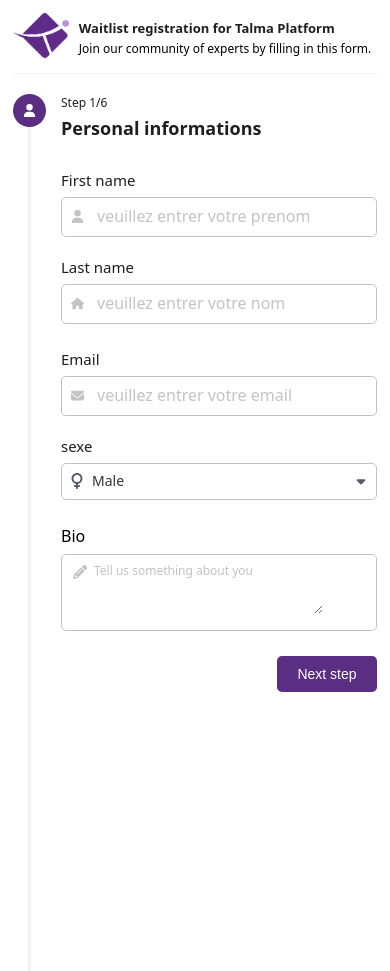
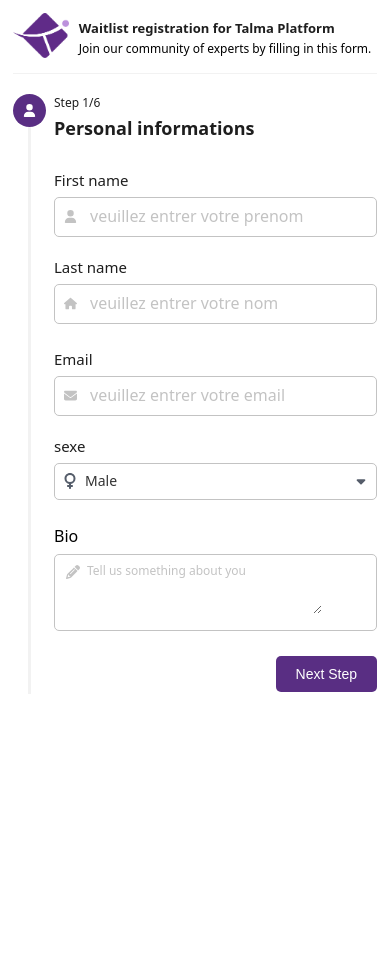
Before and after one commit to yann-fk-21/talma-form, a React (Create React App) app: page / in a window 390 px wide. After the commit the page ends 844 px from the top, so only its background shows below. Built offline with nearby package versions, Linux system fonts and the light colour scheme.

Commit message:
style: button change style

```diff
--- a/src/components/componentNotRetulables/mainLeft/mainLeft.css
+++ b/src/components/componentNotRetulables/mainLeft/mainLeft.css
@@ -21,6 +21,13 @@
 @media (max-width: 480px) {
   .check_circle {
     transform: translate3d(0, 20px, 0);
+  }
+  .main_left {
+    height: 100%;
+  }
+
+  .message_check_circle {
+    height: 100%;
   }
 }
 /***composant messages***/
@@ -60,7 +67,7 @@
   }
 
   .messages:after {
-    content: "";
+    content: '';
     position: absolute;
     border-top: 10px solid transparent;
     border-left: 10px solid #592e83;
@@ -95,11 +102,13 @@
     display: flex;
     flex-direction: column;
     gap: 0;
+    height: 100%;
   }
   .check_circle_img_span {
     display: flex;
     flex-direction: column;
-    gap: 0;
+    align-items: center;
+    height: 100%;
   }
   .circle-img {
     width: 13px;
@@ -124,8 +133,8 @@
   }
   .check_circle_span {
     border-left: 3px solid rgb(0, 0, 0, 0.05);
-    height: 100vh;
-    margin: auto;
+    height: 100%;
+    /* margin: auto; */
   }
   .circle-img-transition {
     transition: all 4s ease;
@@ -197,7 +206,7 @@
 
 /*****/
 /***composants icons***/
-/* Responsive laptop */
+/* Responsive smartphone */
 @media (max-width: 480px) {
   .check_icons {
     display: none;
--- a/src/components/componentNotRetulables/mainRight/MainRight1.jsx
+++ b/src/components/componentNotRetulables/mainRight/MainRight1.jsx
@@ -1,7 +1,7 @@
-import "./mainRight1.css";
-import { FontAwesomeIcon } from "@fortawesome/react-fontawesome";
+import './mainRight1.css';
+import { FontAwesomeIcon } from '@fortawesome/react-fontawesome';
 //import { InputLabel } from "../../componentsReutilisables/molecules/inputLabel/InputLabel" a revenir pour factoriser
-import { Select } from "../../repeatableComponents/atomes/select/Select";
+import { Select } from '../../repeatableComponents/atomes/select/Select';
 import {
   faHome,
   faUser,
@@ -9,14 +9,14 @@ import {
   faEnvelope,
   faCaretDown,
   faVenus,
-} from "@fortawesome/free-solid-svg-icons";
-import { useForm } from "react-hook-form";
-import { ButtonNext } from "../../repeatableComponents/atomes/button/ButtonNext";
-import { useState } from "react";
-import { HeaderMainRight } from "../../repeatableComponents/molecules/header/HeaderMainRight";
-import { useDataContext } from "../../../customHooks/useDataContext";
-import { dataSelectGender } from "../../../data/dataSelectGender";
-import { useInputState } from "../../../customHooks/useInputState";
+} from '@fortawesome/free-solid-svg-icons';
+import { useForm } from 'react-hook-form';
+import { ButtonNext } from '../../repeatableComponents/atomes/button/ButtonNext';
+import { useState } from 'react';
+import { HeaderMainRight } from '../../repeatableComponents/molecules/header/HeaderMainRight';
+import { useDataContext } from '../../../customHooks/useDataContext';
+import { dataSelectGender } from '../../../data/dataSelectGender';
+import { useInputState } from '../../../customHooks/useInputState';
 export const MainRight1 = ({ onSubmit }) => {
   const [isFocused, setIsFocused] = useState(false);
   const [hasValidInput, setHasValidInput] = useState(false);
@@ -78,9 +78,9 @@ export const MainRight1 = ({ onSubmit }) => {
               defaultValue={data.firstName}
               name="firstName"
               {...register(
-                "firstName",
+                'firstName',
                 {
-                  required: "Veuillez entrer votre prenom",
+                  required: 'Veuillez entrer votre prenom',
                   minLength: {
                     value: 3,
                   },
@@ -108,9 +108,9 @@ export const MainRight1 = ({ onSubmit }) => {
               style={{ borderColor: inputBorderColorLastName }}
               defaultValue={data.lastName}
               {...register(
-                "lastName",
+                'lastName',
                 {
-                  required: "Veuillez entrer votre nom",
+                  required: 'Veuillez entrer votre nom',
                   minLength: {
                     value: 3,
                   },
@@ -140,9 +140,9 @@ export const MainRight1 = ({ onSubmit }) => {
               style={{ borderColor: inputBorderColorEmailName }}
               defaultValue={data.email}
               {...register(
-                "email",
+                'email',
                 {
-                  required: "Veuillez entrer votre adresse e-mail",
+                  required: 'Veuillez entrer votre adresse e-mail',
                   pattern: {
                     value: /^\S+@\S+$/i,
                     message: "Mauvaise syntaxe d'email",
@@ -184,9 +184,9 @@ export const MainRight1 = ({ onSubmit }) => {
               defaultValue={data.bio}
               name="bio"
               {...register(
-                "bio",
+                'bio',
                 {
-                  required: "Veuillez entrer votre biographie",
+                  required: 'Veuillez entrer votre biographie',
                   minLength: {},
                 },
                 { onChange: (e) => setData(e.target.value) }
@@ -203,7 +203,7 @@ export const MainRight1 = ({ onSubmit }) => {
           </div>
         </div>
         <div className="btn_container_mainright_1">
-          <ButtonNext next="Next step" />
+          <ButtonNext next="Next Step" />
         </div>
       </form>
     </div>
--- a/src/components/componentNotRetulables/mainRight/mainRight1.css
+++ b/src/components/componentNotRetulables/mainRight/mainRight1.css
@@ -58,8 +58,8 @@
   .form_information_signup_description_bio textarea::placeholder {
     color: #c3c3c3;
     font-size: 12px;
-    font-family: system-ui, -apple-system, BlinkMacSystemFont, "Segoe UI",
-      Roboto, Oxygen, Ubuntu, Cantarell, "Open Sans", "Helvetica Neue",
+    font-family: system-ui, -apple-system, BlinkMacSystemFont, 'Segoe UI',
+      Roboto, Oxygen, Ubuntu, Cantarell, 'Open Sans', 'Helvetica Neue',
       sans-serif;
   }
 
@@ -162,8 +162,8 @@
   }
 
   .space-signup input::placeholder {
-    font-family: system-ui, -apple-system, BlinkMacSystemFont, "Segoe UI",
-      Roboto, Oxygen, Ubuntu, Cantarell, "Open Sans", "Helvetica Neue",
+    font-family: system-ui, -apple-system, BlinkMacSystemFont, 'Segoe UI',
+      Roboto, Oxygen, Ubuntu, Cantarell, 'Open Sans', 'Helvetica Neue',
       sans-serif;
     color: #c3c3c3;
   }
@@ -242,8 +242,8 @@
   .form_information_signup_description_bio textarea::placeholder {
     color: #c3c3c3;
     font-size: 12px;
-    font-family: system-ui, -apple-system, BlinkMacSystemFont, "Segoe UI",
-      Roboto, Oxygen, Ubuntu, Cantarell, "Open Sans", "Helvetica Neue",
+    font-family: system-ui, -apple-system, BlinkMacSystemFont, 'Segoe UI',
+      Roboto, Oxygen, Ubuntu, Cantarell, 'Open Sans', 'Helvetica Neue',
       sans-serif;
   }
 
@@ -266,22 +266,7 @@
     width: 50%;
     background: green;
   }
-  /***button**/
-  .next_step {
-    font-size: 14px;
-    width: 100px;
-    padding-top: 10px;
-    padding-bottom: 10px;
-    padding-left: 20px;
-    padding-right: 20px;
-    border: none;
-    border-radius: 5px;
-    cursor: pointer;
-    outline: none;
-    color: #fff;
-    background: #592e83;
-  }
-  /***input css*** a refactoriser plus tard**/
+
   .space-signup {
     width: 100% !important;
     display: flex;
@@ -346,23 +331,23 @@
   }
 
   .space-signup input::placeholder {
-    font-family: system-ui, -apple-system, BlinkMacSystemFont, "Segoe UI",
-      Roboto, Oxygen, Ubuntu, Cantarell, "Open Sans", "Helvetica Neue",
+    font-family: system-ui, -apple-system, BlinkMacSystemFont, 'Segoe UI',
+      Roboto, Oxygen, Ubuntu, Cantarell, 'Open Sans', 'Helvetica Neue',
       sans-serif;
     color: #c3c3c3;
   }
 
-  input[type="text"],
-  input[type="date"],
-  input[type="email"],
-  input[type="password"],
+  input[type='text'],
+  input[type='date'],
+  input[type='email'],
+  input[type='password'],
   textarea,
   select {
     font-size: 16px;
   }
 
   /*Style pour l'input date*/
-  .space-signup input[type="date"] {
+  .space-signup input[type='date'] {
     appearance: none;
     -webkit-appearance: none;
     -moz-appearance: none;
@@ -380,23 +365,20 @@
     background-color: white;
   }
 
-
   /* Styles spécifiques pour Android */
   @supports (-moz-appearance: none) and (not (-webkit-touch-callout: none)) {
-  input[type="date"] {
+    input[type='date'] {
       padding-left: 5px;
       padding-right: 5px;
       padding-top: 5px;
       padding-bottom: 5px;
     }
-
-
   }
 }
 
 /* Styles spécifiques pour iOS */
 @supports (-webkit-touch-callout: none) {
-  input[type="date"] {
+  input[type='date'] {
     padding-left: 5px;
     padding-right: 5px;
     padding-top: 10px;
--- a/src/components/repeatableComponents/atomes/button/buttonNext.css
+++ b/src/components/repeatableComponents/atomes/button/buttonNext.css
@@ -51,11 +51,9 @@
 @media (max-width: 480px) {
   .next_step {
     font-size: 14px;
-    text-wrap: nowrap;
     border: none;
     border-radius: 5px;
-    padding-left: 10px;
-    padding-right: 10px;
+    padding: 10px 20px;
     cursor: pointer;
     outline: none;
     color: #fff;
@@ -66,7 +64,6 @@
     display: flex;
     gap: 8px;
     border: 1px solid #592e83;
-    width: 70px;
     padding-top: 8px;
     padding-bottom: 8px;
     padding-left: 20px;
--- a/src/pages/home/home.css
+++ b/src/pages/home/home.css
@@ -4,8 +4,8 @@
     padding-left: 100px;
     padding-right: 100px;
     padding-top: 25px;
-    font-family: system-ui, -apple-system, BlinkMacSystemFont, "Segoe UI",
-      Roboto, Oxygen, Ubuntu, Cantarell, "Open Sans", "Helvetica Neue",
+    font-family: system-ui, -apple-system, BlinkMacSystemFont, 'Segoe UI',
+      Roboto, Oxygen, Ubuntu, Cantarell, 'Open Sans', 'Helvetica Neue',
       sans-serif;
   }
   .main {
@@ -32,17 +32,16 @@
     padding-left: 5px;
     padding-right: 5px;
     padding-top: 5px;
-    font-family: system-ui, -apple-system, BlinkMacSystemFont, "Segoe UI",
-      Roboto, Oxygen, Ubuntu, Cantarell, "Open Sans", "Helvetica Neue",
+    font-family: system-ui, -apple-system, BlinkMacSystemFont, 'Segoe UI',
+      Roboto, Oxygen, Ubuntu, Cantarell, 'Open Sans', 'Helvetica Neue',
       sans-serif;
-    /* background-color: red; */
+    height: 600px;
   }
   .main {
     display: flex;
     flex-direction: row;
-    gap: 15px;
-    align-items: start;
-    /* position: relative; */
+    gap: 8px;
+    height: 100%;
   }
 
   ::-webkit-scrollbar {
```
Lines whose indentation alone changed are shown as unchanged.
